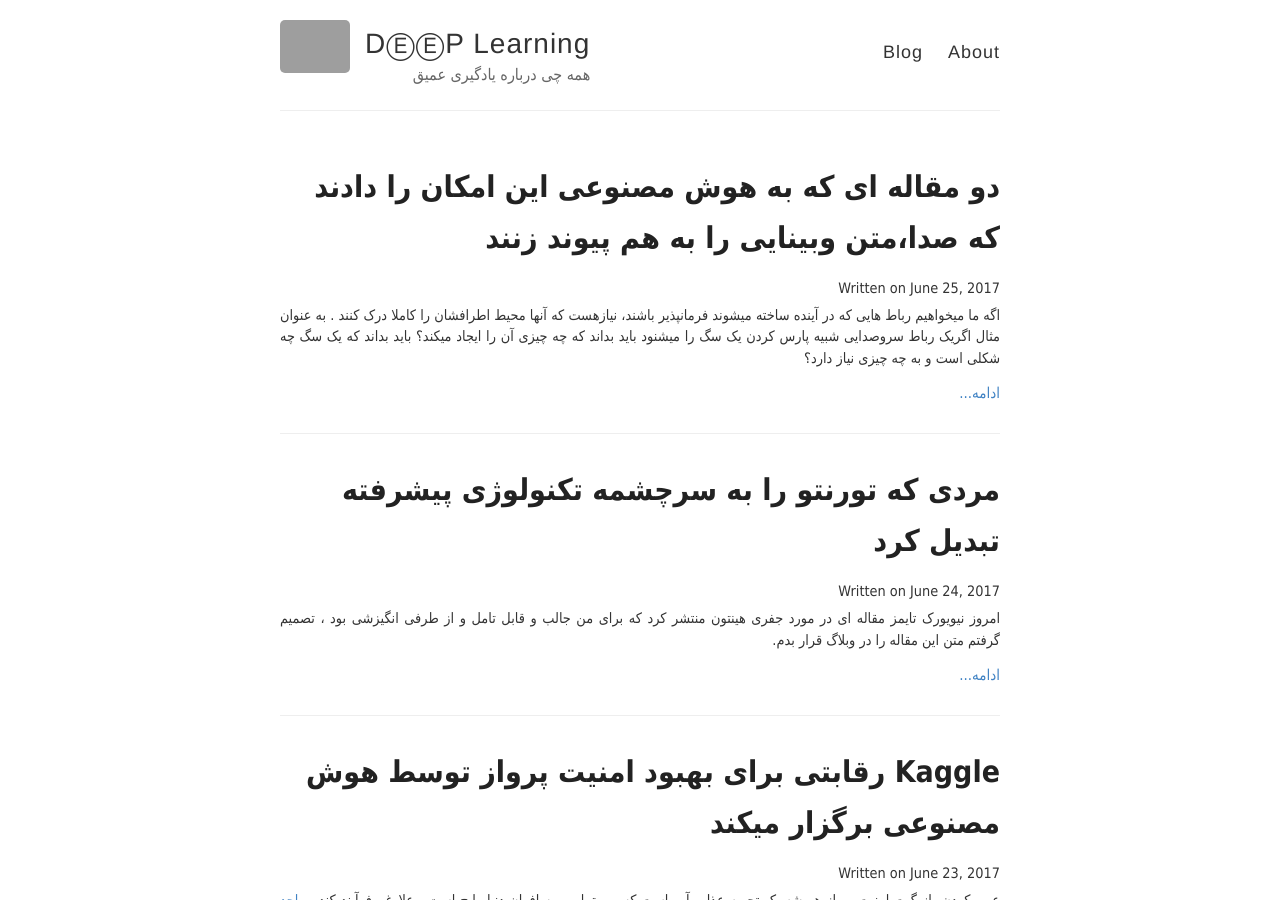
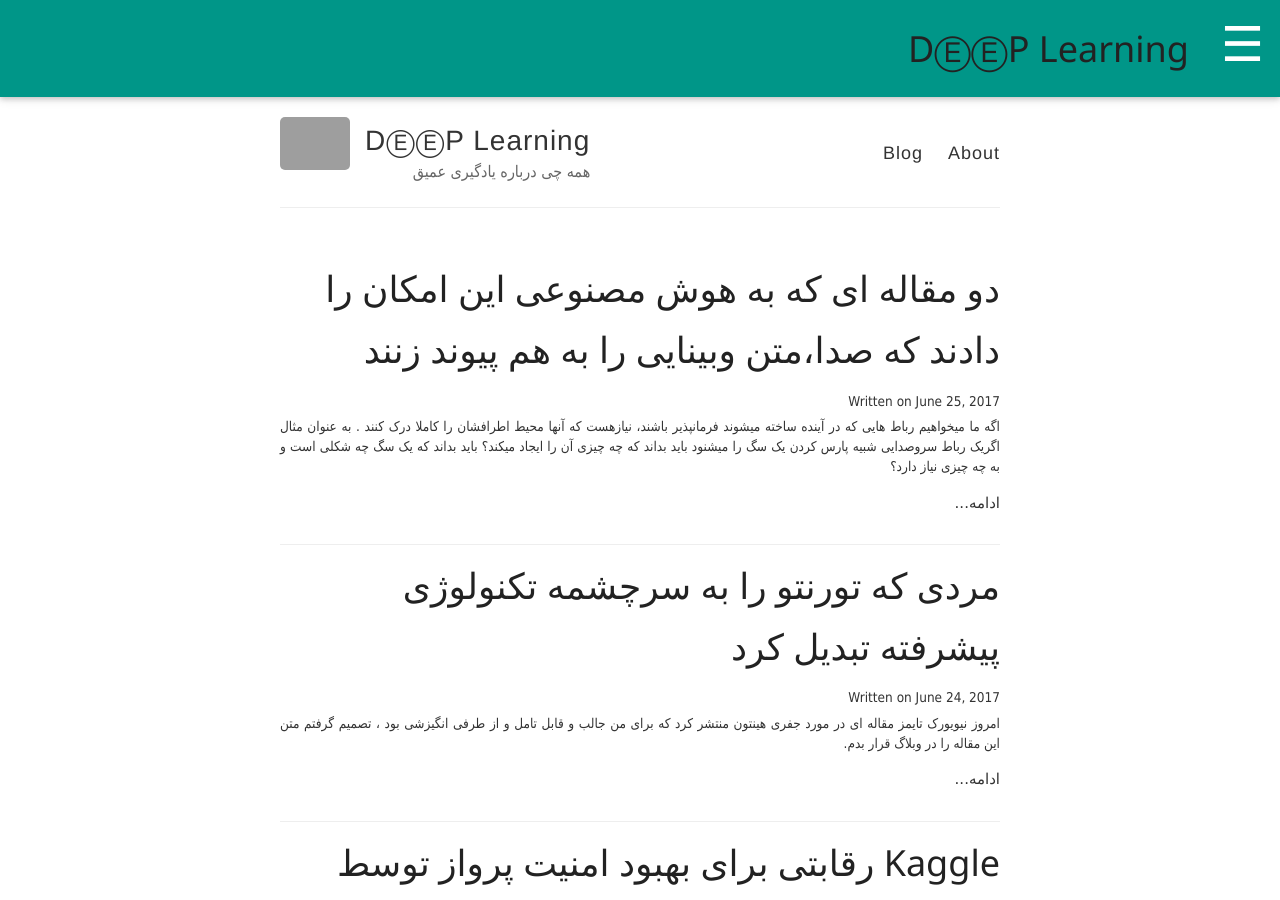
Before and after one commit to AlisterTA/alisterta.github.io, a Jekyll site: the page built from index.html, in a window 1280 px wide and 900 px high. Built offline with Jekyll 4.4.1, drawn with Linux system fonts in a browser that asks for light colours; grey boxes are pictures that could not be loaded.

Commit message:
Update default.html

```diff
--- a/_layouts/default.html
+++ b/_layouts/default.html
@@ -9,13 +9,33 @@
       <script src="http://html5shiv.googlecode.com/svn/trunk/html5.js"></script>
     <![endif]-->
 
-    <link rel="stylesheet" type="text/css" href="{{ site.baseurl }}/style.css" />
+    <link rel="stylesheet" type="text/css" href="{{ site.baseurl }}/ccss/style.css" />
+	    <link rel="stylesheet" type="text/css" href="{{ site.baseurl }}/ccss/w3.css" />
+		    <link rel="stylesheet" type="text/css" href="{{ site.baseurl }}/ccss/w3mobile.css" />
+			    <link rel="stylesheet" type="text/css" href="{{ site.baseurl }}/ccss/w3-theme-teal.css" />
     <link rel="alternate" type="application/rss+xml" title="{{ site.name }} - {{ site.description }}" href="{{ site.baseurl }}/feed.xml" />
 
     <!-- Created with Jekyll Now - http://github.com/barryclark/jekyll-now -->
   </head>
 
   <body>
+  <nav class="w3-sidebar w3-bar-block w3-card" id="mySidebar">
+<div class="w3-container w3-theme-d2">
+  <span onclick="closeSidebar()" class="w3-button w3-display-topright w3-large">X</span>
+  <br>
+  <div class="w3-padding w3-center">
+    <img class="w3-circle" src="{{ site.baseurl }}/image/fav.png" alt="avatar" style="width:75%">
+  </div>
+</div>
+<a class="w3-bar-item w3-button" href="{{ site.baseurl }}/">Blog</a>
+<a class="w3-bar-item w3-button" href="{{ site.baseurl }}/about">About</a>
+
+</nav>
+  <header class="w3-bar w3-card w3-theme">
+  <button class="w3-bar-item w3-button w3-xxxlarge w3-hover-theme" onclick="openSidebar()">&#9776;</button>
+  <h1 class="w3-bar-item">DⒺⒺP Learning</h1>
+</header>
+
     <div class="wrapper-masthead">
       <div class="container">
         <header class="masthead clearfix">
@@ -47,5 +67,20 @@
     </div>
 
     {% include analytics.html %}
+
+	<footer class="w3-container w3-theme w3-margin-top">
+  <h3></h3>
+</footer>
+
+<script>
+closeSidebar();
+function openSidebar() {
+    document.getElementById("mySidebar").style.display = "block";
+}
+function closeSidebar() {
+    document.getElementById("mySidebar").style.display = "none";
+}
+</script>
+
   </body>
 </html>
```
